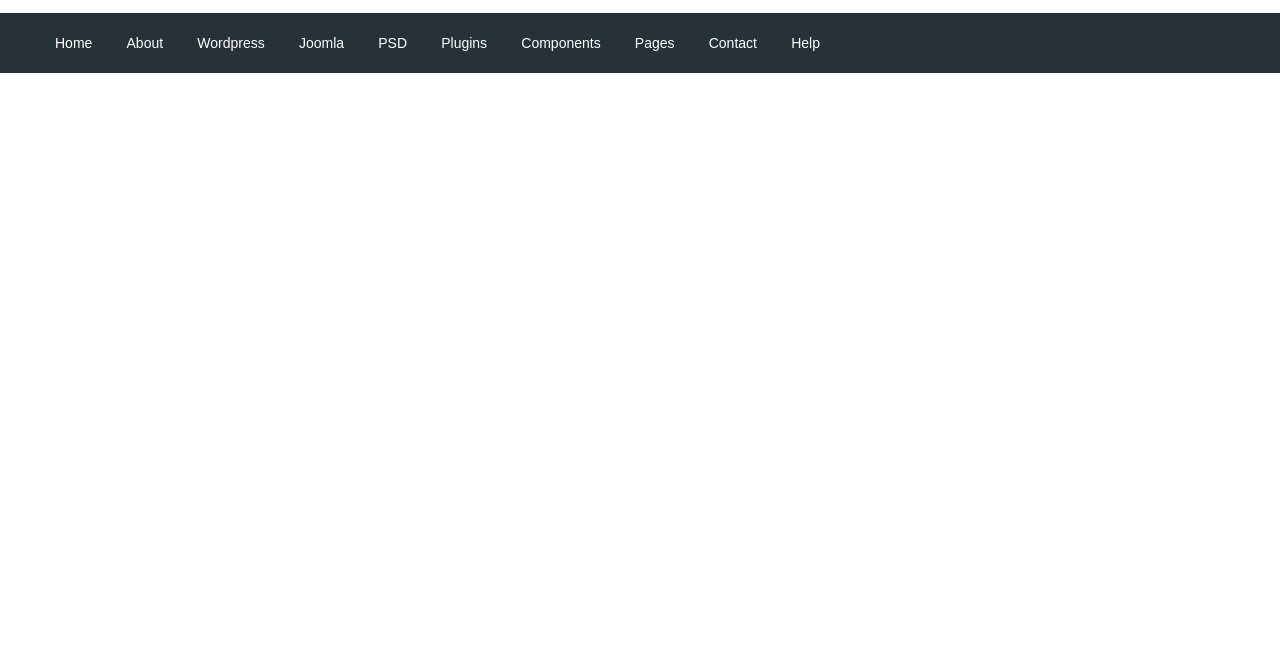
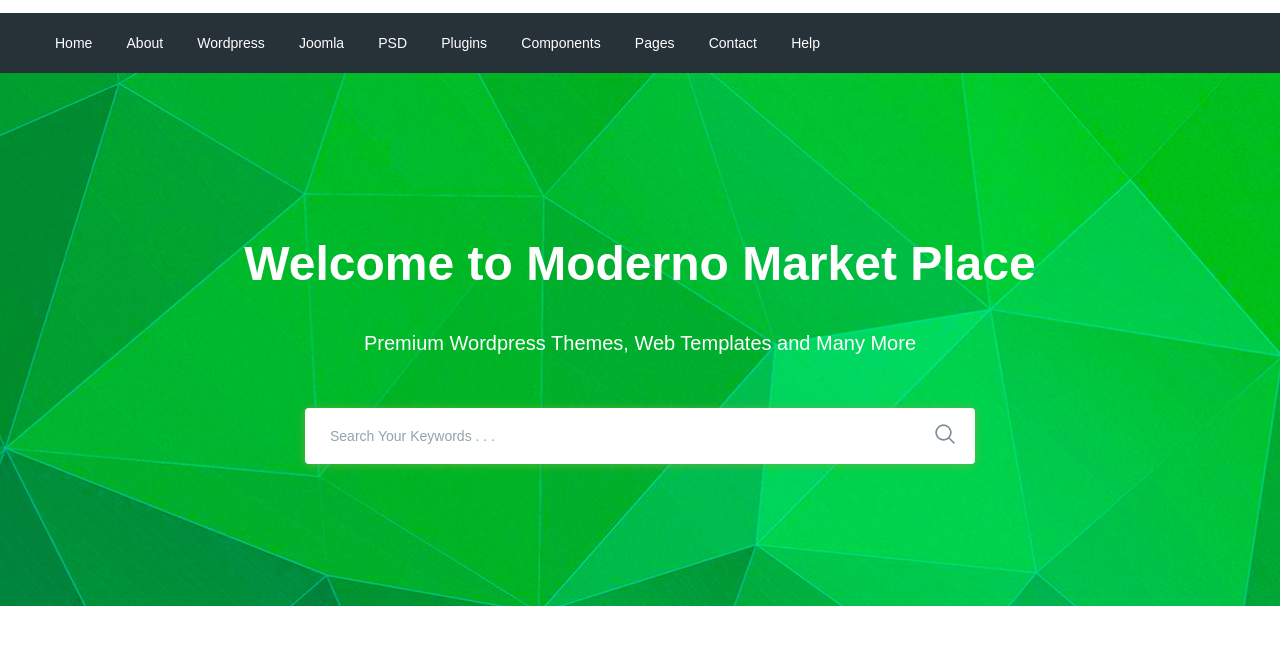
Before and after one commit to AndreiTrubinov/ModernoMarketplace, a website: page app/index.html in a window 1280 px wide. Shown: the part 77-722 px from the top of the page. Drawn offline with nearby package versions, Linux system fonts and the light colour scheme; files that its build step writes are made by us from their sources.

Commit message:
added search section

```diff
--- a/app/index.html
+++ b/app/index.html
@@ -52,6 +52,23 @@
         </div>
     </header>
 
+    <section class="search" style="background-image: url(images/search-bg.jpg)">
+        <div class="container">
+            <div class="search__inner">
+                <div class="search__inner-title">Welcome to Moderno Market Place</div>
+                <div class="search__inner-text">Premium Wordpress Themes, Web Templates and Many More</div>
+                <div class="search__inner-form">
+                    <form>
+                        <input type="text" placeholder="Search Your Keywords . . ." required>
+                        <button type="submit">
+                            <img src="images/icons/search.png" alt="">
+                        </button>
+                    </form>
+                </div>
+            </div>
+        </div>
+    </section>
+
 
 
 
--- a/app/scss/style.scss
+++ b/app/scss/style.scss
@@ -58,3 +58,64 @@
         color: #fff;
     }
 }
+.search{
+
+    background-position: center;
+    background-repeat: no-repeat;
+    background-size: cover;
+    min-height: 533px;
+}
+.search__inner{
+    padding: 155px 0 100px;
+    color: #fff;
+    text-align: center;
+    &-title{
+        font-size: 48px;
+        margin-bottom: 28px;
+        font-weight: 700;
+        line-height: 72px;
+    }
+    &-text{
+        font-size: 20px;
+        margin-bottom: 50px;
+        font-weight: 500;
+        line-height: 30px;
+    }
+    &-form{
+        max-width: 670px;
+        margin: 0 auto;
+        position: relative;
+
+        input{
+            display: block;
+            width: 100%;
+            box-shadow: 0px 1px 10px 0px rgba(124, 178, 64, 0.75);
+            height: 56px;
+            border-radius: 4px;
+            border: none;
+            font-size: 14px;
+            font-weight: 500;
+            padding-left: 25px;
+            padding-right: 60px;
+            &::placeholder{
+                color:#90a4ae;
+                font-weight: 500;
+            }
+            &:focus{
+                outline: none;
+                box-shadow: 0 0 0 1px lightskyblue;
+            }
+        }
+        button{
+            position: absolute;
+            top: 0;
+            right:0;
+            background-color: transparent;
+            border: none;
+            padding: 16px 20px 13px;
+            &:focus{
+                outline: none;
+            }
+        }
+    }
+}
```
Also changed, not shown: app/images/icons/search.png (added), app/images/icons/search.svg (added), app/images/search-bg.jpg (added).
